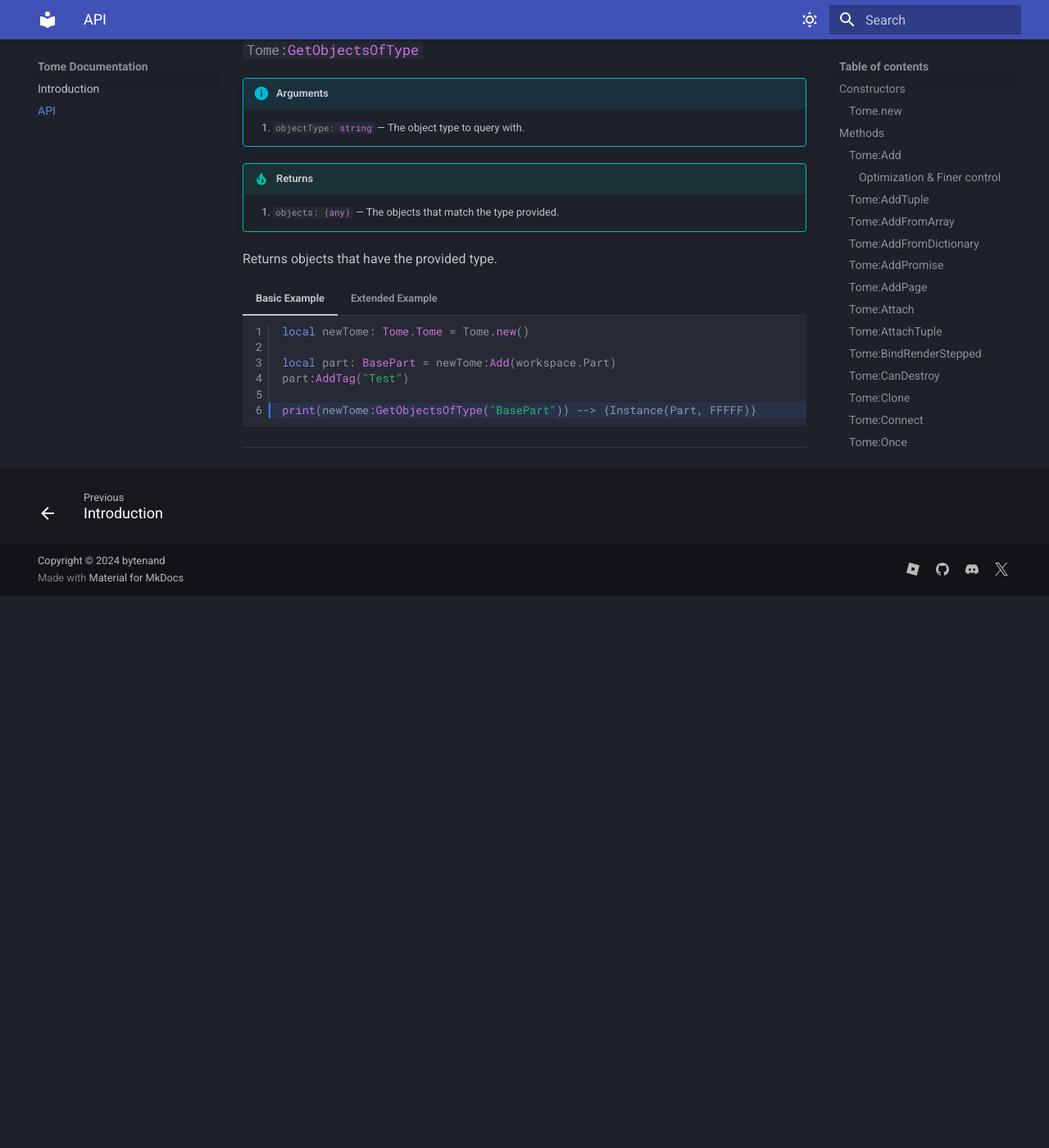
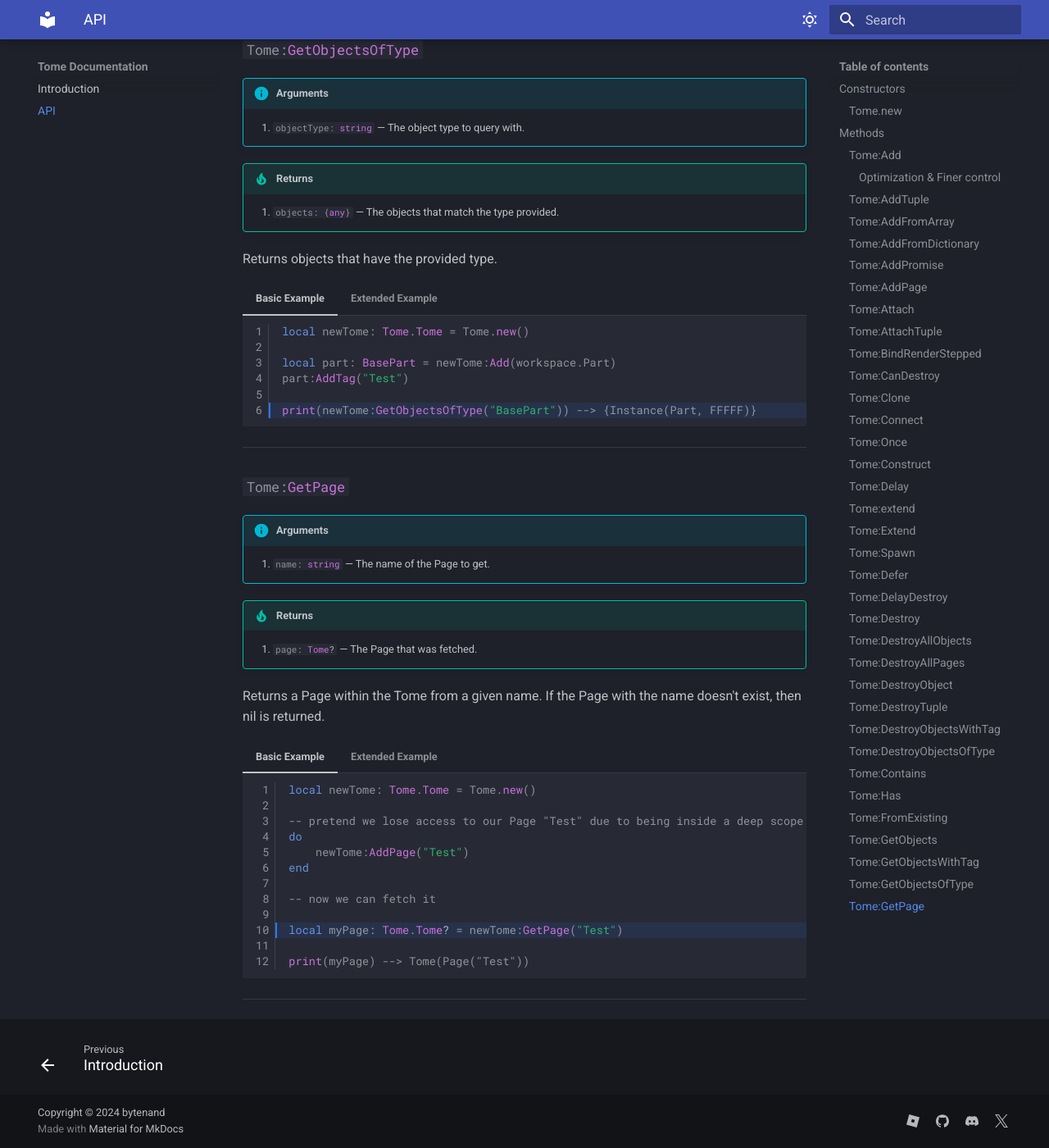
Before and after one commit to y29r/tome-docs, an MkDocs documentation site: the page built from docs/API.md, in a window 1280 px wide and 1400 px high, scrolled down 19087 px. Shown: the whole window at 82% size. Built offline with MkDocs 1.6.1 and Material for MkDocs 9.7.7, drawn with Linux system fonts in a browser that asks for light colours; before the commit the page ends 19814 px from its top, so only the background shows below that.

Commit message:
Update API.md

````diff
--- a/docs/API.md
+++ b/docs/API.md
@@ -1012,3 +1012,40 @@ Returns objects that have the provided type.
 	```
 
 ---
+
+### `#!luau Tome:GetPage`
+
+!!! info "Arguments"
+	1. `#!luau name: string` &mdash; The name of the Page to get.
+
+!!! tip "Returns"
+	1. `#!luau page: Tome?` &mdash; The Page that was fetched.
+
+Returns a Page within the Tome from a given name. If the Page with the name doesn't exist, then nil is returned.
+
+=== "Basic Example"
+	```luau linenums="1" hl_lines="10-10"
+	local newTome: Tome.Tome = Tome.new()
+
+	-- pretend we lose access to our Page "Test" due to being inside a deep scope
+	do
+		newTome:AddPage("Test")
+	end
+
+	-- now we can fetch it
+
+	local myPage: Tome.Tome? = newTome:GetPage("Test")
+
+	print(myPage) --> Tome(Page("Test"))
+	```
+
+=== "Extended Example"
+	```luau linenums="1" hl_lines="3-3"
+	local newTome: Tome.Tome = Tome.new()
+
+	local myPage: Tome.Tome? = newTome:GetPage("Test")
+
+	print(myPage) --> nil, because we never created a Page
+	```
+
+---
````
